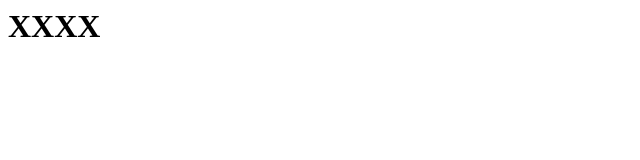
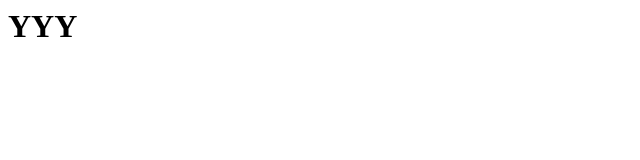
Before and after one commit to Chi-Thien/Internship, a plain HTML site: page index.html in a window 1280 px wide. Shown: the full height of the page, 0-640 px from the left. Drawn offline with Linux system fonts and the light colour scheme.

Commit message:
Add major

```diff
--- a/index.html
+++ b/index.html
@@ -1 +1 @@
-<h1> XXXX </h1>
+<h1> YYY </h1>
```
